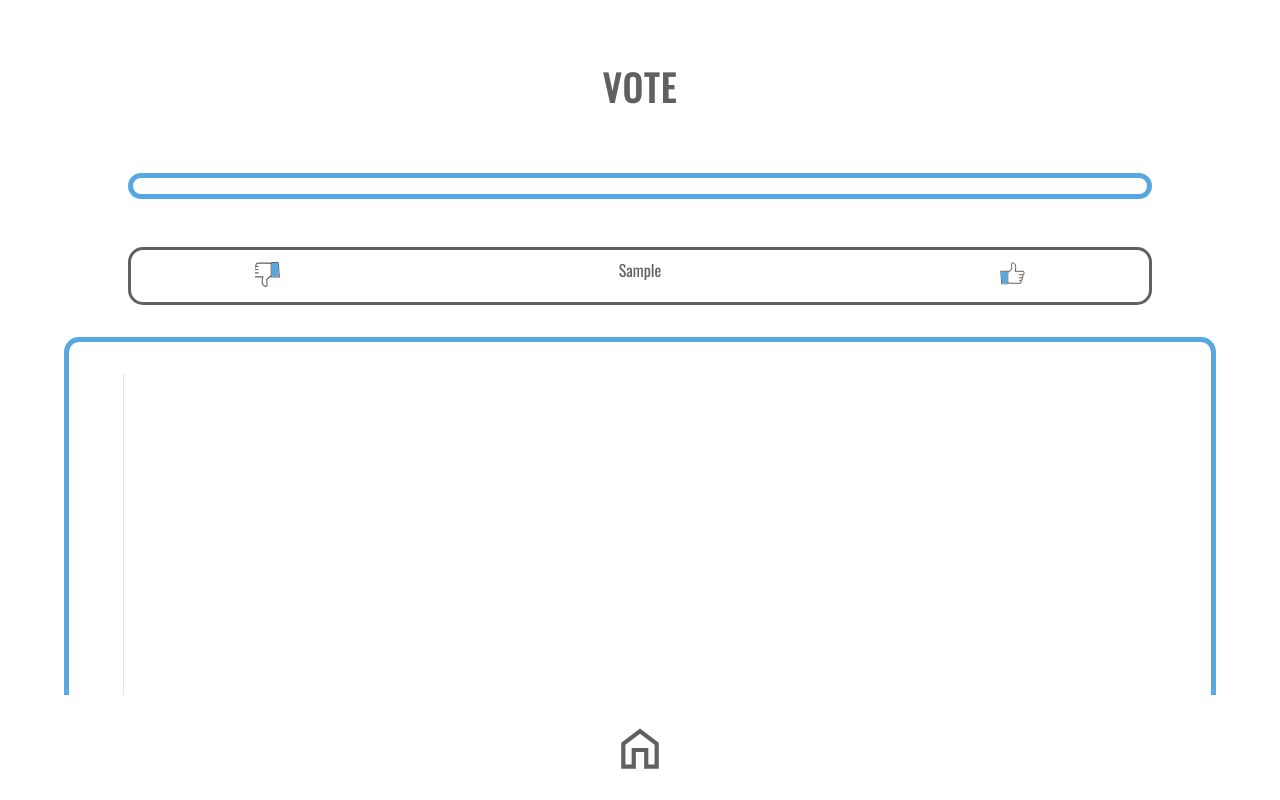
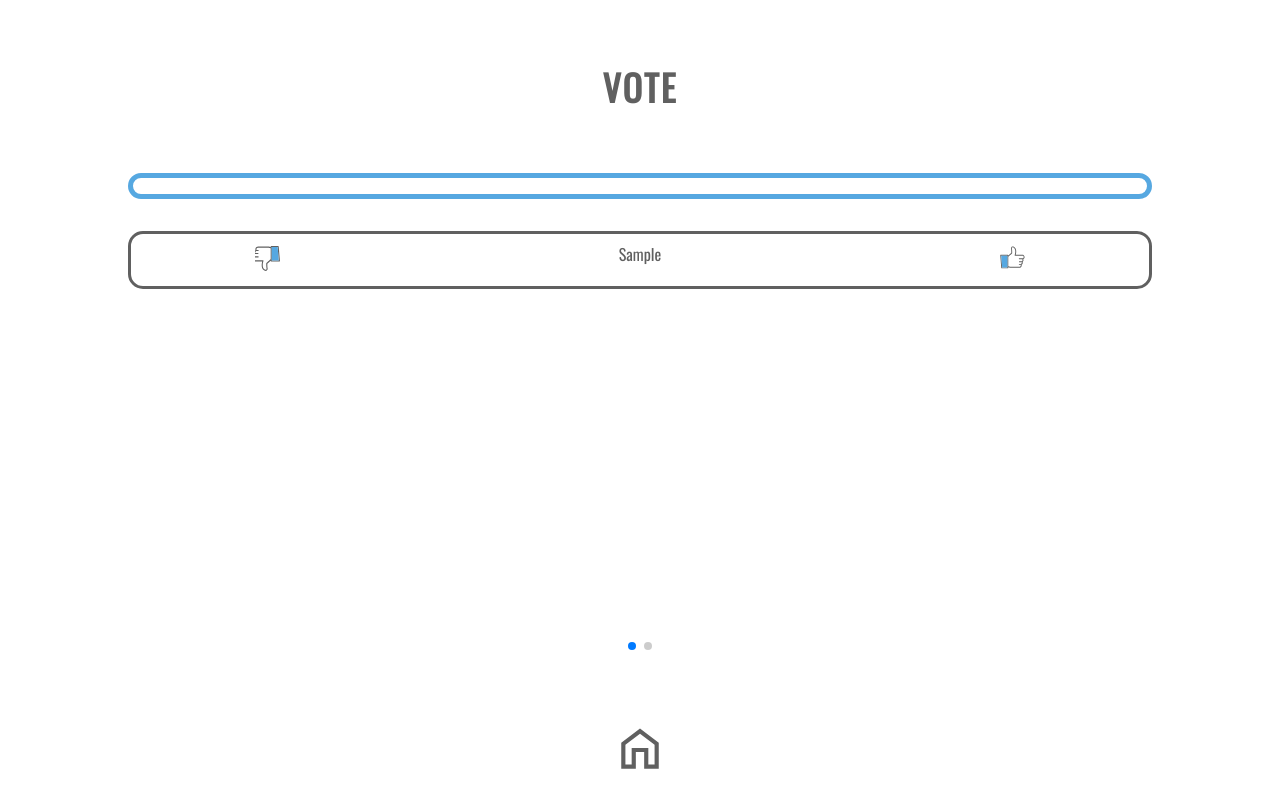
Before and after one commit to NewDeLi/capstone-with-next.js, a Next.js app: page /room/1 in a window 1280 px wide. Both pictures are taken after typing "Sample" into the empty fields and a click on the button "Vote". Built offline with nearby package versions, Linux system fonts and the light colour scheme.

Commit message:
Add swiper functionality between Result and VoteCard. Also change some styles, especially from the chart

```diff
--- a/components/Result.jsx
+++ b/components/Result.jsx
@@ -1,42 +1,49 @@
 import React from "react";
+import Head from "next/head";
+import { Header } from "./Header";
 import { Bar } from "react-chartjs-2";
 import styled from "styled-components";
 
-export default function Result({ inputs }) {
+export default function Result({ question, inputs }) {
   return (
+    <>
+      <Head>
+        <title>Results</title>
+      </Head>
+
+      <Header pageName={"RESULTS"} />
+      <StyledP>
+        <span>{question}</span>
+      </StyledP>
       <StyledBar>
         <Bar
           data={{
             labels: inputs.map(({ value }) => value),
             datasets: [
               {
-              label: "",
+                label: "yes",
                 data: inputs.map(({ countYes }) => countYes),
-              backgroundColor: [
-                "#ff638542",
-                "#36a3eb47",
-                "#ffcf5650",
-                "#4bc0c047",
-                "#9966ff45",
-                "#ffa04053",
-              ],
-              borderColor: [
-                "rgba(255, 99, 132, 1)",
-                "rgba(54, 162, 235, 1)",
-                "rgba(255, 206, 86, 1)",
-                "rgba(75, 192, 192, 1)",
-                "rgba(153, 102, 255, 1)",
-                "rgba(255, 159, 64, 1)",
-              ],
-              color: "black",
-              borderWidth: 10,
-              borderRadius: 50,
+                backgroundColor: "#56a8e1",
+                borderColor: "#56a8e1",
+                color: "#606060",
+                borderWidth: 2,
+                borderRadius: 20,
+              },
+              {
+                label: "no",
+                data: inputs.map(({ countNo }) => countNo),
+                backgroundColor: "#56a7e14e",
+                borderColor: "#56a7e14e",
+                color: "#606060",
+                borderWidth: 2,
+                borderRadius: 20,
               },
             ],
           }}
-        height={400}
-        width={600}
+          height={200}
+          width={300}
           options={{
+            maintainAspectRatio: false,
             indexAxis: "y",
             datasets: {
               display: false,
@@ -57,20 +64,33 @@ export default function Result({ inputs }) {
             plugins: {
               legend: {
                 labels: {
-                boxWidth: 0,
+                  boxWidth: 10,
                 },
               },
             },
           }}
         />
       </StyledBar>
+    </>
   );
 }
 
-const StyledBar = styled.main`
+const StyledP = styled.p`
+  border: 4px solid #56a8e1;
+  border-radius: 25px;
+  color: #606060;
+  background-color: white;
+  width: 60%;
+  margin: auto;
+  margin-bottom: 7.5vh;
+  margin-top: 0;
+  padding: 1vh 1vw;
+`;
+
+const StyledBar = styled.section`
   max-width: 100%;
   width: 90%;
+  height: 50vh;
   margin: 1vh auto;
   border-radius: 15px;
-  border: 5px solid #56a8e1;
 `;
--- a/components/VoteCard.jsx
+++ b/components/VoteCard.jsx
@@ -35,6 +35,8 @@ export default function VoteCard({ question, inputs, setInputs }) {
       <Head>
         <title>Vote</title>
       </Head>
+      <Header pageName={"VOTE"} />
+      <StyledP>{question}</StyledP>
       <ul>
         {inputs.map(({ id, value }) => {
           return (
@@ -50,7 +52,15 @@ export default function VoteCard({ question, inputs, setInputs }) {
           );
         })}
       </ul>
-      <Result inputs={inputs} />
     </>
   );
 }
+
+const StyledP = styled.p`
+  border: 5px solid #56a8e1;
+  border-radius: 25px;
+  max-width: 80%;
+  margin: 1rem auto;
+  padding: 1vh 1vw;
+  background-color: white;
+`;
--- a/package.json
+++ b/package.json
@@ -20,6 +20,7 @@
     "react-hook-form": "^7.19.5",
     "react-router-dom": "^6.0.2",
     "styled-components": "^5.3.3",
+    "swiper": "^7.3.3",
     "uuidv4": "^6.2.12"
   },
   "devDependencies": {
--- a/pages/room/[roomName].js
+++ b/pages/room/[roomName].js
@@ -1,11 +1,15 @@
+import React from "react";
 import { OptionFormList } from "../../components/OptionFormList";
-import React from "react";
 import VoteCard from "../../components/VoteCard";
+import Result from "../../components/Result";
 import Link from "next/link";
 import styled from "styled-components";
 import { useState } from "react";
 import { v4 as uuidv4 } from "uuid";
-import { Header } from "../../components/Header";
+import { Swiper, SwiperSlide } from "swiper/react";
+import { Pagination } from "swiper";
+import "swiper/css";
+import "swiper/css/pagination";
 
 const AddCard = ({ question }) => {
   const [inputs, setInputs] = useState([
@@ -16,8 +20,6 @@ const AddCard = ({ question }) => {
   if (showCreate) {
     return (
       <>
-        <Header pageName={"CREATE"} />
-        <StyledP>{question}</StyledP>
         <StyledMain>
           <OptionFormList
             inputs={inputs}
@@ -44,10 +46,25 @@ const AddCard = ({ question }) => {
   }
   return (
     <>
-      <Header pageName={"VOTE"} />
-      <StyledP>{question}</StyledP>
       <StyledMain>
-        <VoteCard inputs={inputs} setInputs={setInputs} question={question} />
+        <Swiper
+          modules={[Pagination]}
+          pagination={true}
+          onSlideChange={() => console.log("slide change")}
+          onSwiper={(swiper) => console.log(swiper)}
+          className="mySwiper"
+        >
+          <SwiperSlide>
+            <VoteCard
+              inputs={inputs}
+              setInputs={setInputs}
+              question={question}
+            />
+          </SwiperSlide>
+          <SwiperSlide>
+            <Result inputs={inputs} question={question} />
+          </SwiperSlide>
+        </Swiper>
       </StyledMain>
       <StyledNav>
         <Link href="/home">
@@ -74,13 +91,5 @@ const StyledNav = styled.nav`
 `;
 const StyledMain = styled.main`
   overflow: scroll;
-  height: 60vh;
+  height: 90vh;
 `;
-const StyledP = styled.p`
-  border: 5px solid #56a8e1;
-  border-radius: 25px;
-  max-width: 80%;
-  margin: 1rem auto;
-  padding: 1vh 1vw;
-  background-color: white;
-`;
```
Also changed, not shown: 1 other file (tests, documents, lock files or other folders). Lines whose indentation alone changed are shown as unchanged.
